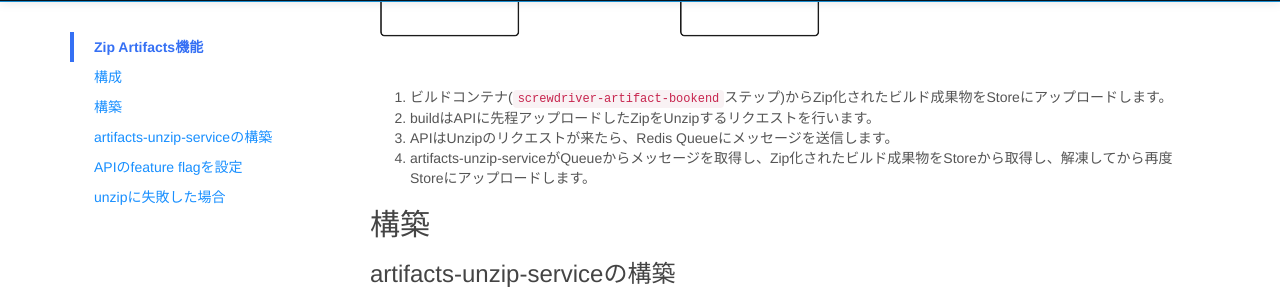
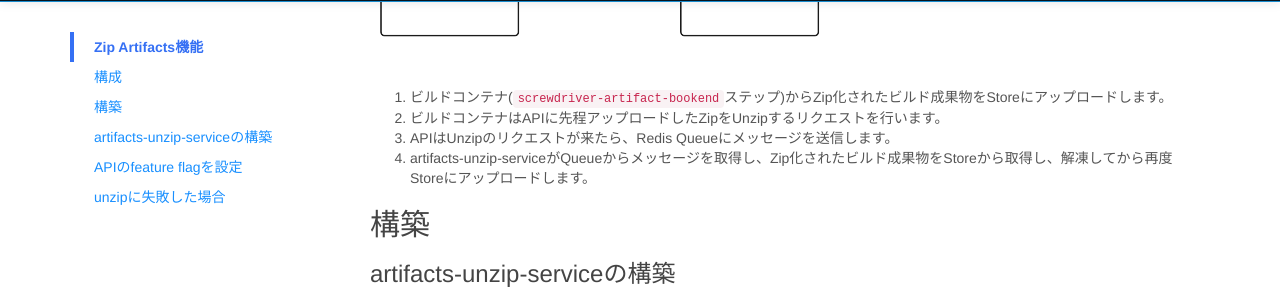
Before and after one commit to screwdriver-cd/guide, a Jekyll site: the page built from docs/ja/cluster-management/zip-artifacts.md, in a window 1280 px wide and 900 px high, scrolled down 587 px. Shown: the part 150-449 px from the top of the window. Built offline with Jekyll 4.4.1, drawn with Linux system fonts in a browser that asks for light colours.

Commit message:
Update docs/ja/cluster-management/zip-artifacts.md
Co-authored-by: Hiroki Takatsuka <3445553+tk3fftk@users.noreply.github.com>

```diff
--- a/docs/ja/cluster-management/zip-artifacts.md
+++ b/docs/ja/cluster-management/zip-artifacts.md
@@ -30,7 +30,7 @@ Zip化されたファイルをアップロード後に解凍するため、ア
 ![zip artifacts architecture](../../cluster-management/assets/zip-artifacts-architecture.png)
 
 1. ビルドコンテナ(`screwdriver-artifact-bookend`ステップ)からZip化されたビルド成果物をStoreにアップロードします。
-1. buildはAPIに先程アップロードしたZipをUnzipするリクエストを行います。
+1. ビルドコンテナはAPIに先程アップロードしたZipをUnzipするリクエストを行います。
 1. APIはUnzipのリクエストが来たら、Redis Queueにメッセージを送信します。
 1. artifacts-unzip-serviceがQueueからメッセージを取得し、Zip化されたビルド成果物をStoreから取得し、解凍してから再度Storeにアップロードします。
 
```
